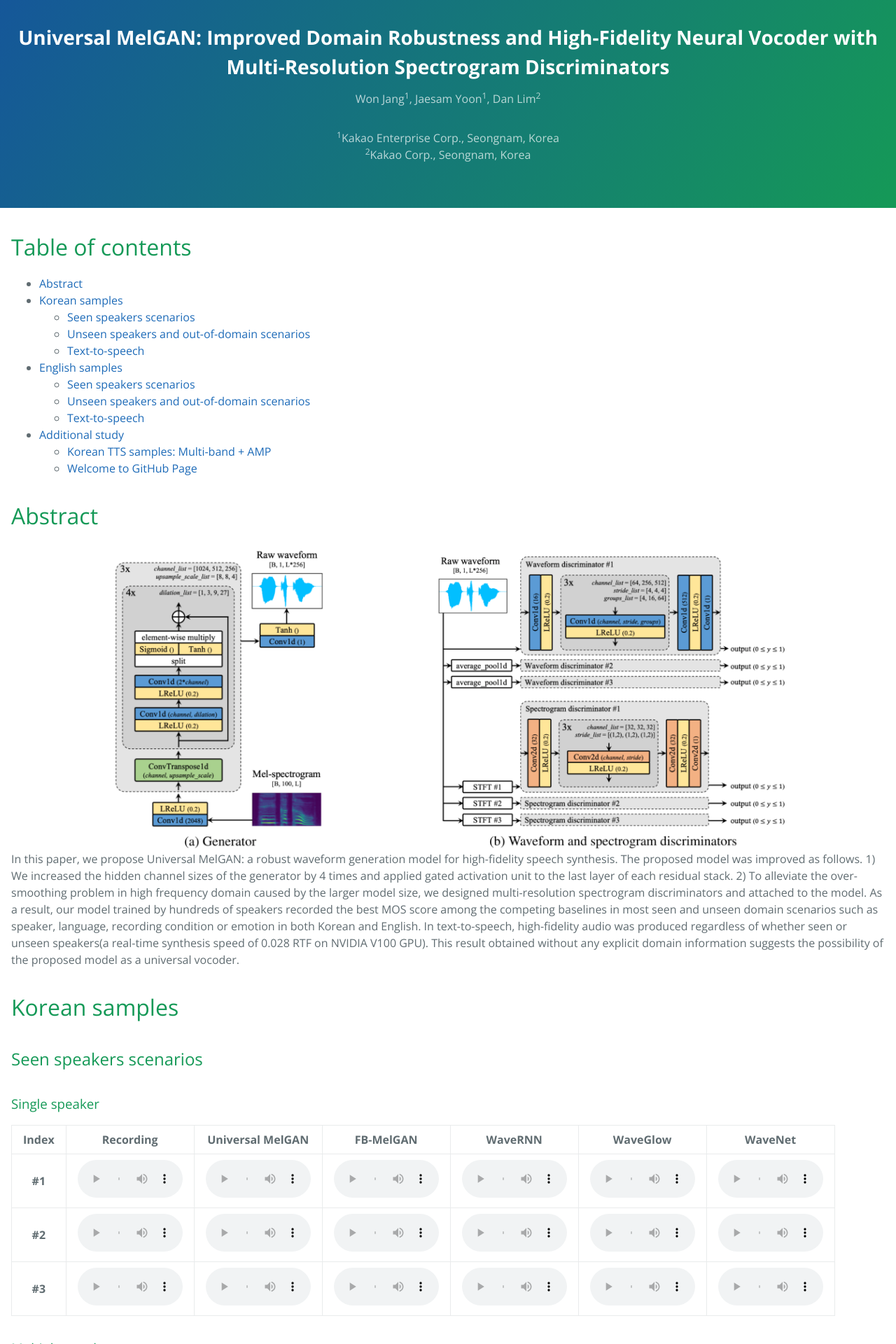
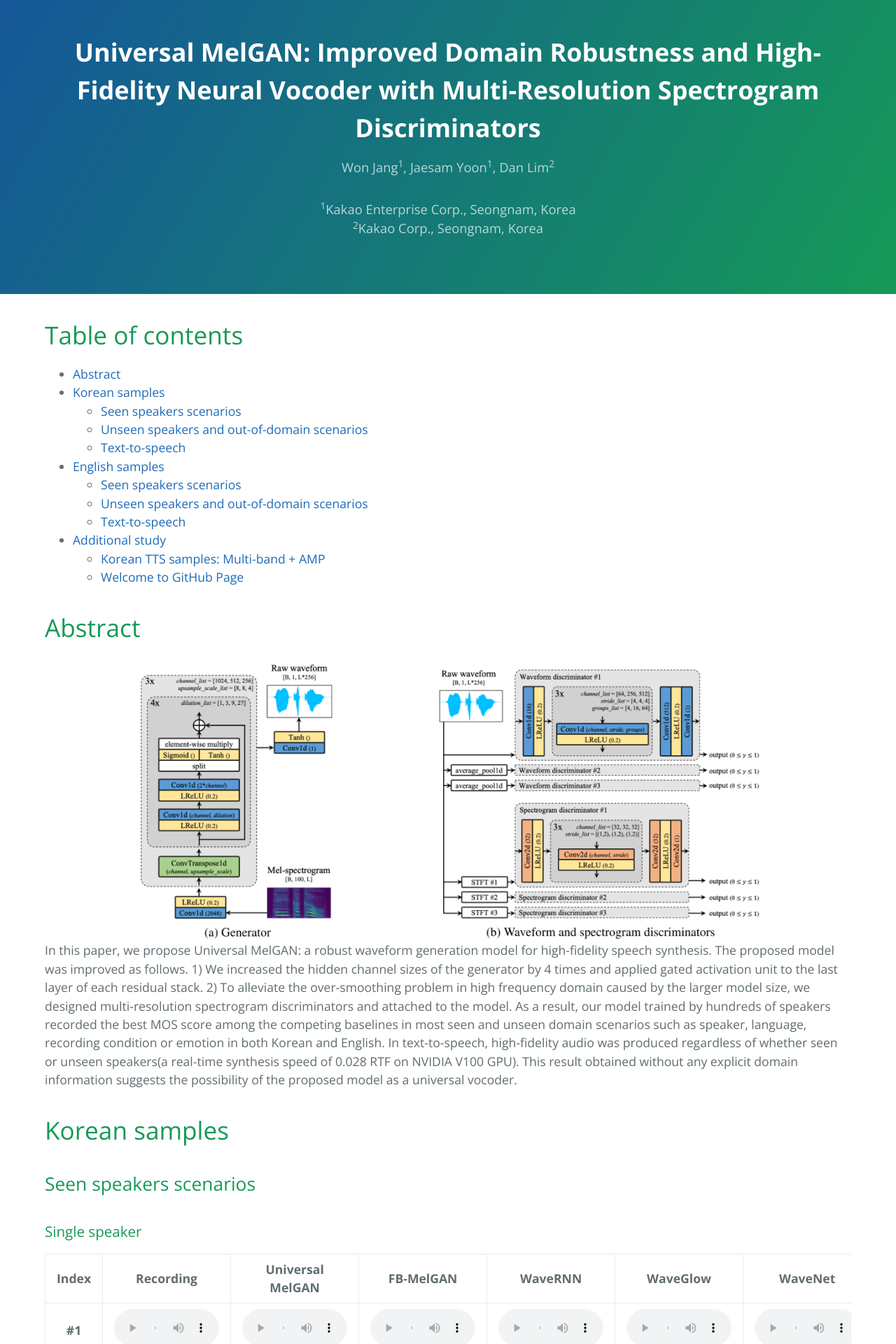
Before and after one commit to kallavinka8045/icassp2021, a Jekyll site: the page built from index.md, in a window 1280 px wide. Shown: the top 1920 px of the page at 70% size. Built offline with Jekyll 4.4.1, drawn with Linux system fonts in a browser that asks for light colours; our own code applies the rules of GitHub Pages for plain Markdown files.

Commit message:
Update variables.scss

```diff
--- a/_sass/variables.scss
+++ b/_sass/variables.scss
@@ -1,6 +1,6 @@
 // Breakpoints
-$large-breakpoint: 128em !default;
-$medium-breakpoint: 84em !default;
+$large-breakpoint: 96em !default;
+$medium-breakpoint: 63em !default;
 
 // Headers
 $header-heading-color: #fff !default;
```
